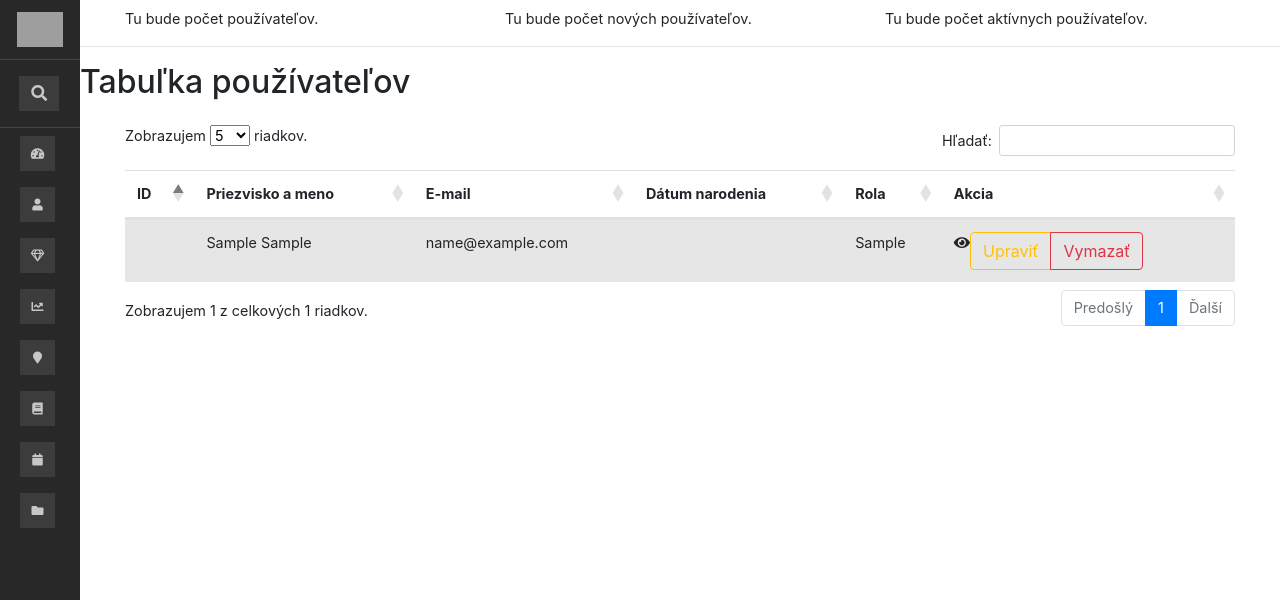
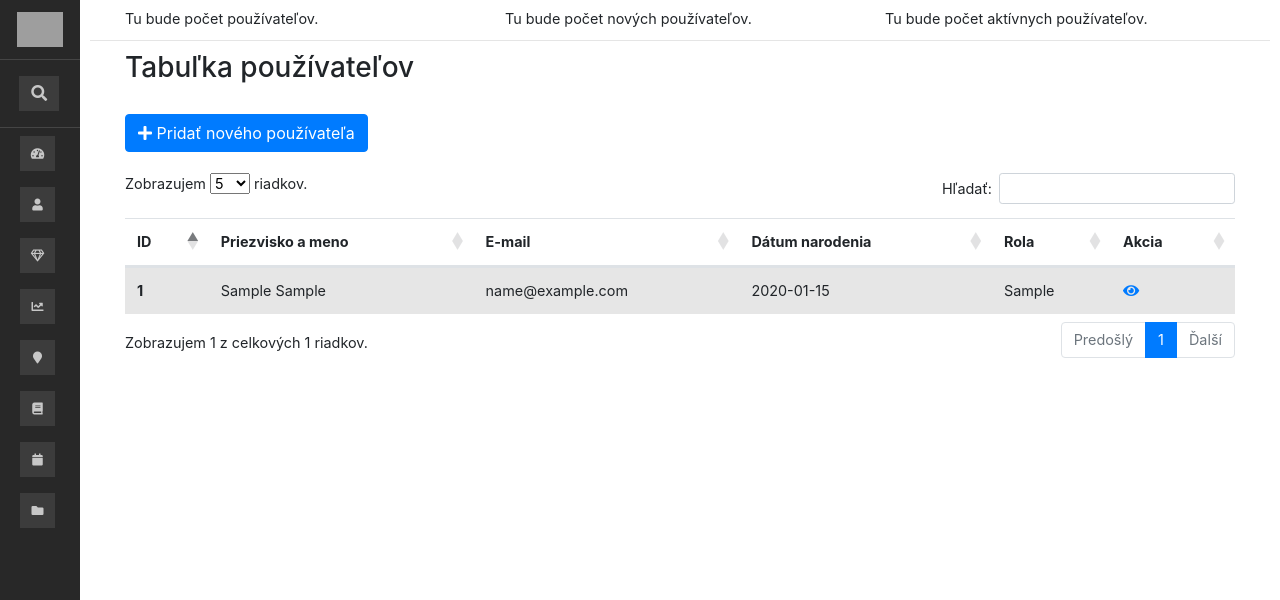
Before and after one commit to just-pie/web-project, a Laravel app: page /admin-users in a window 1280 px wide. Shown: the top 600 px of the page. Run offline with Laravel 8, Linux system fonts and the light colour scheme; tables that the repository leaves empty hold one stand-in row (values such as "Sample post"); data that the repository does not hold is empty; settings files or empty folders that the repository lacks are supplied; parts of the project's set-up code (start-up, migrations or seed data) failed here and were passed over; some libraries are stand-ins or nearby versions; grey boxes are pictures that could not be loaded.

Commit message:
Insert a zobrazenie pouzivatelov funguje

```diff
--- a/app/Http/Controllers/AdminController.php
+++ b/app/Http/Controllers/AdminController.php
@@ -6,6 +6,7 @@ namespace App\Http\Controllers;
 use App\Models\Pouzivatelia;
 use Illuminate\Http\Request;
 use App\Http\Requests;
+use Illuminate\Support\Facades\Hash;
 
 class AdminController extends Controller
 {
@@ -18,8 +19,28 @@ class AdminController extends Controller
 
 
 
-    public function addUser(){
+    public function addUser(Request $request){
+        $firstname = $request->input('meno');
+        $lastname = $request->input('priezvisko');
+        $email = $request->input('email');
+        $birthday = $request->input('datum_narodenia');
+        $login = $request->input('login');
+        $password = $request->input('heslo');
+        $role = $request->input('rola');
 
+        $hashed = bcrypt($password);
+
+        $user = new Pouzivatelia();
+        $user->meno = $firstname;
+        $user->priezvisko = $lastname;
+        $user->email = $email;
+        $user->datum_narodenia = $birthday;
+        $user->login = $login;
+        $user->heslo = $hashed;
+        $user->roly_idroly = $role;
+        $user->save();
+
+        return $this->showUsers();
     }
 
     public function showUsers()
--- a/resources/views/admin/admin_body/admin_users.blade.php
+++ b/resources/views/admin/admin_body/admin_users.blade.php
@@ -13,42 +13,127 @@
             </div>
         </div>
     </div>
-    <hr>
-    <div class="row">
-        <div class="form-group col-md-12">
-            <h2>Tabuľka používateľov</h2>
+    <hr style="margin: 10px;">
+    <div class="container">
+        <h3>Tabuľka používateľov</h3>
+        <br>
+        <button type="button" class="btn btn-primary" data-toggle="modal" data-target="#addNewUser">
+            <i class="fa fa-plus"></i>
+            Pridať nového používateľa
+        </button>
+        <div class="modal fade" id="addNewUser" tabindex="-1" role="dialog" aria-labelledby="exampleModalLabel"
+             aria-hidden="true">
+            <div class="modal-dialog" role="document">
+                <div class="modal-content">
+                    <div class="modal-header">
+                        <h5 class="modal-title" id="exampleModalLabel">Pridanie nového používateľa</h5>
+                        <button type="button" class="close" data-dismiss="modal" aria-label="Close">
+                            <span aria-hidden="true">&times;</span>
+                        </button>
+                    </div>
+                    <form method="post" action="{{ action('AdminController@addUser') }}">
+                        <div class="modal-body">
+                            <br>
+
+                            <input type="hidden" name="_token" value="{{ csrf_token() }}">
+
+                            <div class="input-group">
+                                <div class="input-group-prepend">
+                                    <span class="input-group-text" id="">Meno a priezvisko</span>
+                                </div>
+                                <input type="text" name="meno" id="meno" class="form-control" required>
+                                <input type="text" name="priezvisko" id="priezvisko" class="form-control" required>
+                            </div>
+                            <br>
+                            <div class="input-group mb-3">
+                                <div class="input-group-prepend">
+                                    <span class="input-group-text" id="basic-addon1">Email: </span>
+                                </div>
+                                <input type="email" class="form-control" aria-label="email"
+                                       aria-describedby="basic-addon1" name="email" id="email" required>
+                            </div
+                            <br>
+                            <div class="input-group mb-3">
+                                <div class="input-group-prepend">
+                                    <span class="input-group-text" id="basic-addon3">Dátum narodenia: </span>
+                                </div>
+                                <input type="date" name="datum_narodenia" class="form-control" id="datum_narodenia" min="1950-01-01"
+                                       required max="2019-12-31">
+                            </div>
+                            <br>
+                            <br>
+                            <div class="input-group mb-3">
+                                <div class="input-group-prepend">
+                                    <label class="input-group-text" for="inputGroupSelect01">Rola: </label>
+                                </div>
+                                <select class="custom-select" id="rola" name="rola" required>
+                                    <option selected>Vyberte...</option>
+                                    <option value="1">Administrátor</option>
+                                    <option value="2">Študent</option>
+                                    <option value="3">Modetátor</option>
+                                </select>
+                            </div>
+                            <br><hr><br>
+                            <h4>Prihlasovacie údaje</h4>
+                            <div class="input-group mb-3">
+                                <div class="input-group-prepend">
+                                    <span class="input-group-text" id="basic-addon1">Login: </span>
+                                </div>
+                                <input type="text" class="form-control"
+                                       aria-describedby="basic-addon1" name="login" id="login" required>
+                            </div>
+                            <div class="input-group mb-3">
+                                <div class="input-group-prepend">
+                                    <span class="input-group-text" id="basic-addon1">Heslo: </span>
+                                </div>
+                                <input type="password" class="form-control"
+                                       aria-describedby="basic-addon1" name="heslo" id="heslo" required>
+                            </div>
+                        </div><br>
+                        <div class="modal-footer">
+                            <button type="button" class="btn btn-secondary" data-dismiss="modal">Close</button>
+                            <input type="submit" value="Odoslať" class="btn btn-primary">
+                        </div>
+                    </form>
+                </div>
+            </div>
         </div>
+        <br>
+        <br>
     </div>
     <div class="container">
-        <table id="myTable" class="table table-striped" >
+        <table id="myTable" class="table table-striped">
             <thead>
             <tr>
                 <th scope="col">ID</th>
-                <th scope="col" >Priezvisko a meno</th>
-                <th scope="col" >E-mail</th>
-                <th scope="col" >Dátum narodenia</th>
-                <th scope="col" >Rola</th>
-                <th scope="col" >Akcia</th>
+                <th scope="col">Priezvisko a meno</th>
+                <th scope="col">E-mail</th>
+                <th scope="col">Dátum narodenia</th>
+                <th scope="col">Rola</th>
+                <th class="no-sort" scope="col">Akcia</th>
             </tr>
             </thead>
             <tbody>
             @foreach($users as $user)
                 <tr>
-                    <th scope="row">{{ $user->idpouzivatela }}</th>
+                    <th scope="row">{{ $user->idpouzivatelia }}</th>
                     <td>{{ $user->priezvisko }} {{$user->meno}}</td>
                     <td>{{ $user->email }}</td>
-                    <td>{{ $user->dn }}</td>
+                    <td>{{ $user->datum_narodenia }}</td>
                     <td>{{ $user->rola }}</td>
                     <td>
                         <div class="btn-toolbar" role="toolbar" aria-label="Button action group">
                             <div class="icon">
-                                <i class="fa fa-eye"></i>
+                                <a href="#
+{{--{{ action("AdminController@showUserInfo", ['id' => $user->id]) }}--}}
+                                        "><i
+                                            class="fa fa-eye"></i></a>
                             </div>
                             <div class="btn-group mr-2" role="group" aria-label="Action group">
-                                <a href="{{ action("UserController@edit_page", ['id' => $user->id]) }}"
-                                   class="btn btn-outline-warning" role="button">Upraviť</a>
-                                <a href="{{ action("UserController@delete_page", ['id' => $user->id]) }}"
-                                   class="btn btn-outline-danger" role="button">Vymazať</a>
+                              {{--  <a href="{{ action("UserController@edit_page", ['id' => $user->id]) }}"
+                                   class="btn btn-outline-warning" role="button">Upraviť</a>--}}
+                              {{--  <a href="{{ action("UserController@delete_page", ['id' => $user->id]) }}"
+                                   class="btn btn-outline-danger" role="button">Vymazať</a>--}}
                             </div>
                         </div>
                     </td>
--- a/resources/views/admin/admin_footer.blade.php
+++ b/resources/views/admin/admin_footer.blade.php
@@ -34,6 +34,9 @@
                     "next":       "Ďalší",
                     "previous":   "Predošlý"
                 },
+                "columnDefs": [
+                    {"targets": "[5]", "orderable": "false"}
+                ],
                 "infoFiltered": "(filtered from _MAX_ total records)"
             }
         });
--- a/routes/web.php
+++ b/routes/web.php
@@ -58,3 +58,4 @@ Route::get('/vyzvy', function () {
 //Admin
 Route::get('/admin', ['as' => 'admin', 'uses' => 'AdminController@showDashboard']);
 Route::get('/admin-users', ['as' => 'admin-users', 'uses' => 'AdminController@showUsers']);
+Route::post('/addUser', ['as' => 'addUser','uses' => 'AdminController@addUser']);
```
